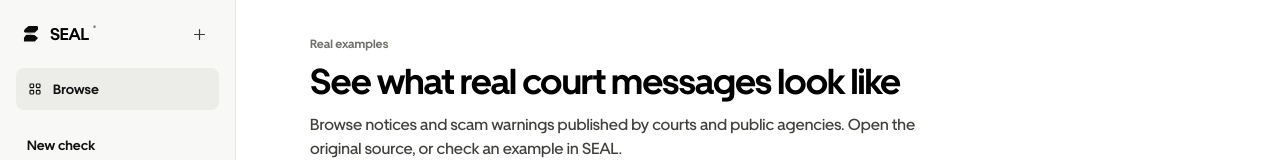
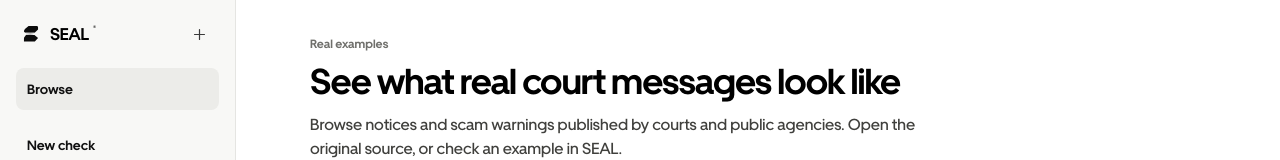
Before and after one commit to Davemafy/seal, a Next.js app: page /browse in a window 1280 px wide. Shown: the top 160 px of the page. Built offline with nearby package versions, Linux system fonts and the light colour scheme.

Commit message:
Simplify Browse sidebar navigation

```diff
--- a/app/browse/browse-rail.tsx
+++ b/app/browse/browse-rail.tsx
@@ -99,7 +99,7 @@ export default function BrowseRail(){
    <button className="icon-control rail-icon-control rail-new-check" type="button" aria-label="New check" title="New check" onClick={newCheck}><PlusIcon/></button>
   </div>
   <nav className="rail-primary-nav" aria-label="Primary">
-   <Link className="rail-nav-item is-current" href="/browse"><BrowseIcon/><span>Browse</span></Link>
+   <Link className="rail-nav-item is-current" href="/browse"><span>Browse</span></Link>
   </nav>
   <div className="rail-section-head"><span>Checks</span><small>{workspaces.length}</small></div>
   <div className="rail-check-list" aria-label="Open checks">
```
